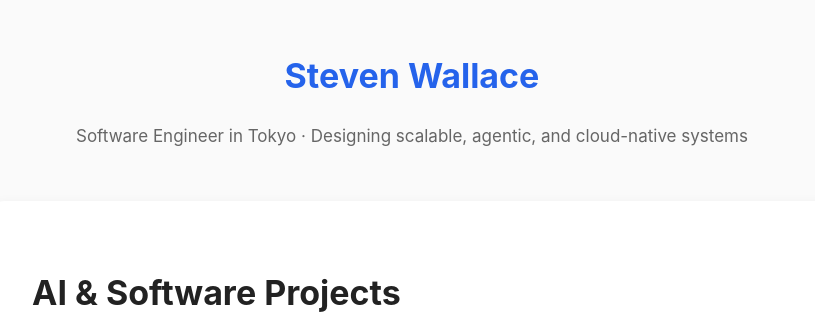
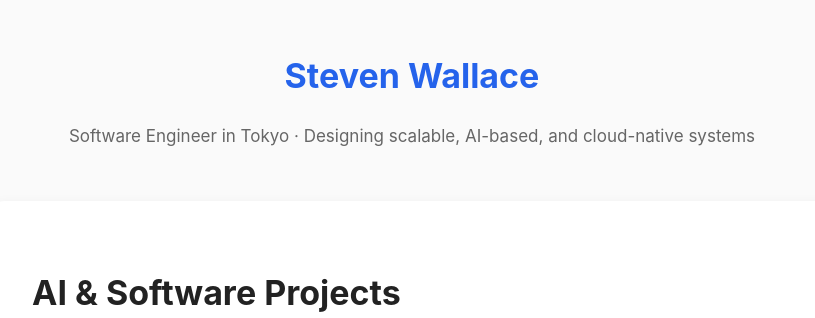
Before and after one commit to swallace100/swallace100.github.io, a Jekyll site: the page built from index.md, in a window 1280 px wide and 900 px high. Shown: the top 318 px of the window, without its empty margins (228-1043 px from the left). Built offline with Jekyll 4.4.1, drawn with Linux system fonts in a browser that asks for light colours.

Commit message:
remove agentic

```diff
--- a/_layouts/default.html
+++ b/_layouts/default.html
@@ -126,7 +126,7 @@
   <body>
     <header>
       <h1><a href="{{ '/' | relative_url }}">Steven Wallace</a></h1>
-      <p>Software Engineer in Tokyo · Designing scalable, agentic, and cloud-native systems</p>
+      <p>Software Engineer in Tokyo · Designing scalable, AI-based, and cloud-native systems</p>
     </header>
 
     <main class="container">
--- a/index.md
+++ b/index.md
@@ -1,7 +1,7 @@
 ---
 layout: default
 title: "Cloud Architecture & Software Projects – Steven Wallace"
-description: "Portfolio of cloud-native and agentic systems designed for scalability and reliability. Features AI-driven services, distributed architectures, and automation pipelines built with Python, Rust, and TypeScript."
+description: "Portfolio applications designed for scalability and reliability. Features AI-driven services, distributed architectures, and automation pipelines built with Python, Rust, and TypeScript."
 image: /images/og-preview.png # ← add a 1200x630 image; place in /images
 lang: en
 last_modified_at: 2025-10-10
```
